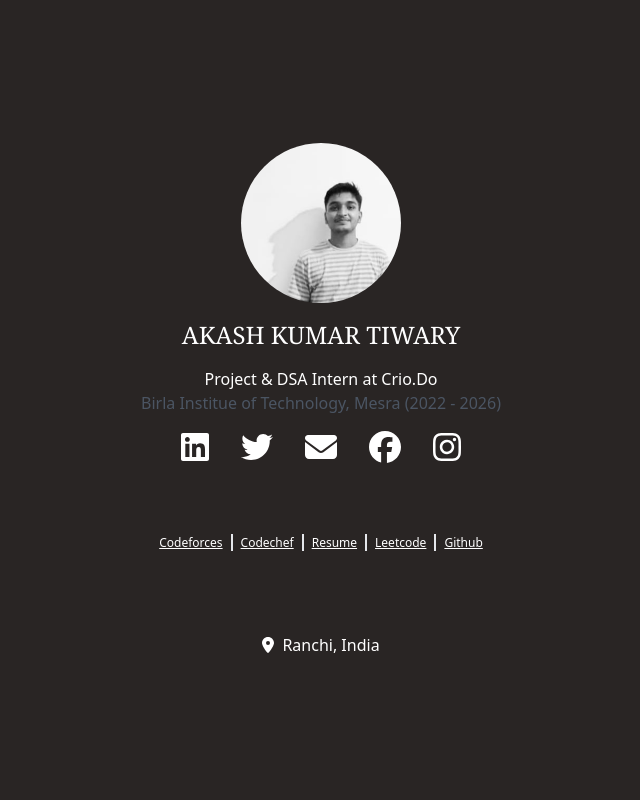
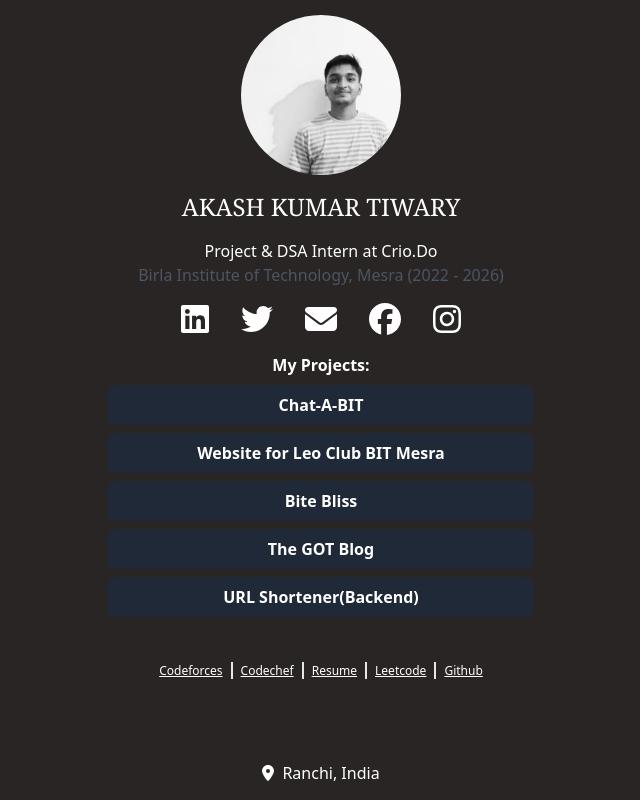
Before and after one commit to AkashKT10172/portfolio-website, a JavaScript app: page / in a window 1280 px wide. Shown: the whole page, without its empty margins (319-959 px from the left). Built offline with nearby package versions, Linux system fonts and the light colour scheme; the HTML template or start-up script is replaced by a standard one.

Commit message:
Added My Projects.

```diff
--- a/src/App.js
+++ b/src/App.js
@@ -5,39 +5,62 @@ import { faTwitter } from "@fortawesome/free-brands-svg-icons";
 import { faInstagram } from "@fortawesome/free-brands-svg-icons";
 import { faEnvelope } from "@fortawesome/free-solid-svg-icons";
 import { faMapMarkerAlt } from "@fortawesome/free-solid-svg-icons";
-import image from "./images/profile.jpg"
+import image from "./images/profile.jpg";
 
 function App() {
   return (
     <>
       <div className="flex flex-col align-center items-center justify-center bg-stone-800 w-screen h-screen">
-      <img src ={image} alt ="akash.jpg" className="h-40 w-40 rounded-full mb-4"/>
+        <img src={image} alt="akash.jpg" className="h-40 w-40 rounded-full mb-4" />
         <p className="text-center text-white text-2xl font-medium font-serif mb-4">AKASH KUMAR TIWARY</p>
         <p className="text-center text-white">Project & DSA Intern at Crio.Do</p>
-        <p className="text-center text-gray-600">Birla Institue of Technology, Mesra (2022 - 2026)</p>
+        <p className="text-center text-gray-600">Birla Institute of Technology, Mesra (2022 - 2026)</p>
         <div className="mt-4">
           <a href="https://www.linkedin.com/in/akashkt10172/" target="_blank" rel="noopener noreferrer" className="px-4 text-white hover:text-gray-500">
             <FontAwesomeIcon icon={faLinkedin} size="2x" />
           </a>
-      <a href="https://x.com/tweetsbyakash" target="_blank" rel="noopener noreferrer"  className="px-4 text-white hover:text-gray-500">
+          <a href="https://x.com/tweetsbyakash" target="_blank" rel="noopener noreferrer" className="px-4 text-white hover:text-gray-500">
             <FontAwesomeIcon icon={faTwitter} size="2x" />
           </a>
           <a href="mailto:1akashtiwary@gmail.com" target="_blank" rel="noopener noreferrer" className="px-4 text-white hover:text-gray-500">
             <FontAwesomeIcon icon={faEnvelope} size="2x" />
           </a>
-      <a href="https://www.facebook.com/updatesbyakash" target="_blank" rel="noopener noreferrer"  className="px-4 text-white hover:text-gray-500">
-        <FontAwesomeIcon icon={faFacebook}  size="2x" />
+          <a href="https://www.facebook.com/updatesbyakash" target="_blank" rel="noopener noreferrer" className="px-4 text-white hover:text-gray-500">
+            <FontAwesomeIcon icon={faFacebook} size="2x" />
           </a>
-      <a href="https://www.instagram.com/akashdidwhat/" target="_blank" rel="noopener noreferrer"  className="px-4 text-white hover:text-gray-500">
+          <a href="https://www.instagram.com/akashdidwhat/" target="_blank" rel="noopener noreferrer" className="px-4 text-white hover:text-gray-500">
             <FontAwesomeIcon icon={faInstagram} size="2x" />
           </a>
         </div>
-      <div className="mt-16">
-        <a href="https://codeforces.com/profile/green-eyeliner" target="_blank" rel="noopener noreferrer"  className="text-white text-xs underline border-r-2 px-2 hover:text-gray-500">Codeforces</a>
-        <a href="https://www.codechef.com/users/sabse_femos" target="_blank" rel="noopener noreferrer"  className="text-white text-xs underline border-r-2 px-2 hover:text-gray-500">Codechef</a>
-        <a href="https://drive.google.com/file/d/17Z53XcH0rzljo3CCyo0kxSyXlkikFI5Y/view?usp=sharing" target="_blank" rel="noopener noreferrer"  className="text-white text-xs underline border-r-2 px-2 hover:text-gray-500">Resume</a>
-        <a href="https://leetcode.com/u/akash_kt/" target="_blank" rel="noopener noreferrer"  className="text-white text-xs underline border-r-2 px-2 hover:text-gray-500">Leetcode</a>
-        <a href="https://github.com/AkashKT10172" target="_blank" rel="noopener noreferrer"  className="text-white text-xs underline px-2 hover:text-gray-500">Github</a>
+        <div className="w-3/4 md:w-1/2 lg:w-1/3 text-center mt-4">
+          <p className="text-white font-semibold mb-2">My Projects:</p>
+          <details className="text-white mb-2 cursor-pointer bg-gray-800 p-2 rounded-lg">
+            <summary className="font-semibold list-none">Chat-A-BIT</summary>
+            <p className="text-sm text-gray-400"><a href="https://chatabit.vercel.app/" className="text-blue-400 underline">This</a> is a Real Time Chat App made using MERN Stack and Socket.io for real-time notifications.</p>
+          </details>
+          <details className="text-white mb-2 cursor-pointer bg-gray-800 p-2 rounded-lg">
+            <summary className="font-semibold list-none">Website for Leo Club BIT Mesra</summary>
+            <p className="text-sm text-gray-400"><a href="https://leobitmesra.vercel.app/" className="text-blue-400 underline">This</a> is a website built for the Leo Club of BIT Mesra.</p>
+          </details>
+          <details className="text-white mb-2 cursor-pointer bg-gray-800 p-2 rounded-lg">
+            <summary className="font-semibold list-none">Bite Bliss</summary>
+            <p className="text-sm text-gray-400"><a href="https://biteblissfoods.vercel.app/" className="text-blue-400 underline">This</a> is an online food ordering platform with a focus on user-friendly UI.</p>
+          </details>
+          <details className="text-white mb-2 cursor-pointer bg-gray-800 p-2 rounded-lg">
+            <summary className="font-semibold list-none">The GOT Blog</summary>
+            <p className="text-sm text-gray-400"><a href="https://akashwrites.vercel.app/" className="text-blue-400 underline">This</a> is a blog website where I share thoughts on Game of Thrones and other topics.</p>
+          </details>
+          <details className="text-white mb-2 cursor-pointer bg-gray-800 p-2 rounded-lg">
+            <summary className="font-semibold list-none">URL Shortener(Backend)</summary>
+            <p className="text-sm text-gray-400"><a href="https://github.com/AkashKT10172/url-shortener-backend" className="text-blue-400 underline">This</a> is a URL Shortener(Backend Only) built using Node.js & Express.js</p>
+          </details>
+        </div>
+        <div className="mt-8">
+          <a href="https://codeforces.com/profile/green-eyeliner" target="_blank" rel="noopener noreferrer" className="text-white text-xs underline border-r-2 px-2 hover:text-gray-500">Codeforces</a>
+          <a href="https://www.codechef.com/users/sabse_femos" target="_blank" rel="noopener noreferrer" className="text-white text-xs underline border-r-2 px-2 hover:text-gray-500">Codechef</a>
+          <a href="https://drive.google.com/file/d/17Z53XcH0rzljo3CCyo0kxSyXlkikFI5Y/view?usp=sharing" target="_blank" rel="noopener noreferrer" className="text-white text-xs underline border-r-2 px-2 hover:text-gray-500">Resume</a>
+          <a href="https://leetcode.com/u/akash_kt/" target="_blank" rel="noopener noreferrer" className="text-white text-xs underline border-r-2 px-2 hover:text-gray-500">Leetcode</a>
+          <a href="https://github.com/AkashKT10172" target="_blank" rel="noopener noreferrer" className="text-white text-xs underline px-2 hover:text-gray-500">Github</a>
         </div>
         <div className="flex items-center justify-center mt-20">
           <FontAwesomeIcon icon={faMapMarkerAlt} className="mr-2 text-white hover:text-gray-500" />
```
Lines whose indentation alone changed are shown as unchanged.
